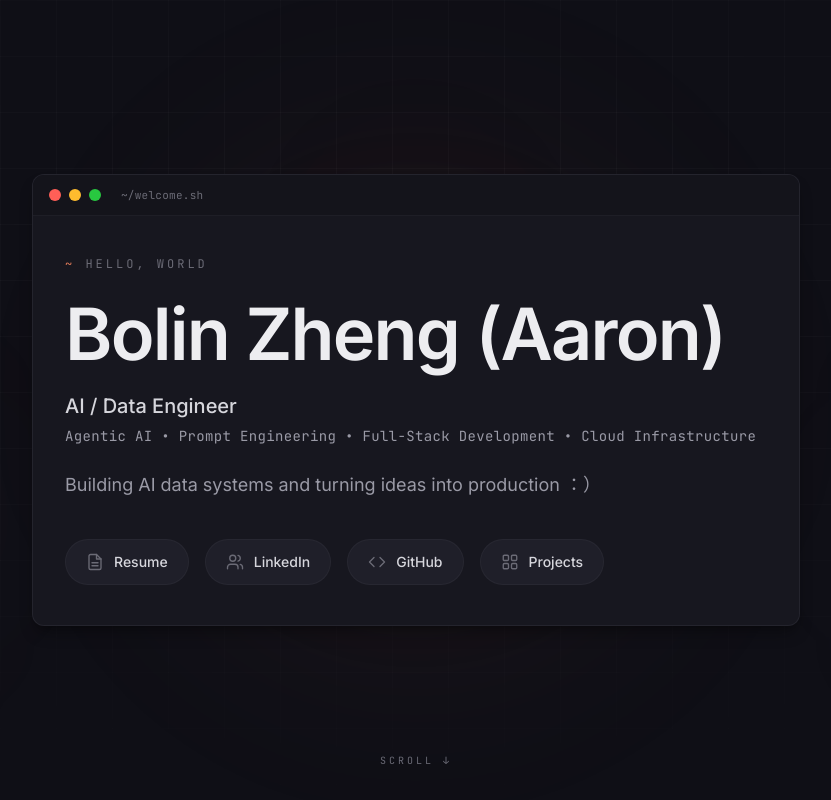
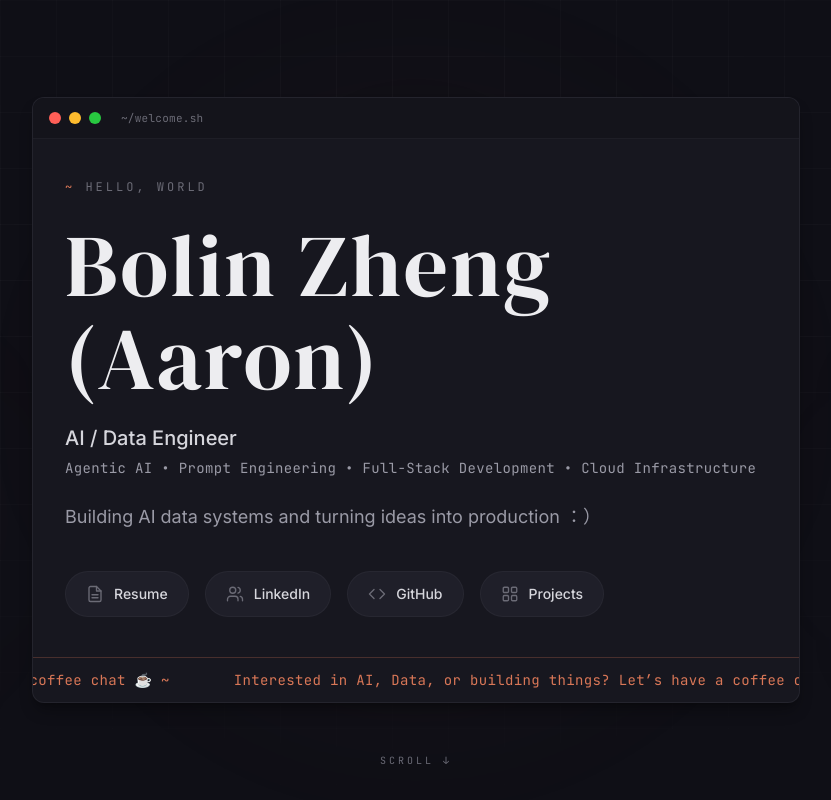
Before and after one commit to aaronzheng0111/My-Resume, a React (Vite) app: page / in a window 1280 px wide. Shown: the top 800 px of the page, without its empty margins (224-1055 px from the left). Built offline with nearby package versions, Linux system fonts and the light colour scheme.

Commit message:
[ADD] Component:The marquee

```diff
--- a/index.html
+++ b/index.html
@@ -11,7 +11,7 @@
     <link rel="preconnect" href="https://fonts.googleapis.com" />
     <link rel="preconnect" href="https://fonts.gstatic.com" crossorigin />
     <link
-      href="https://fonts.googleapis.com/css2?family=Space+Grotesk:wght@400;500;600;700&family=Inter:wght@300;400;500;600&family=JetBrains+Mono:wght@400;500&display=swap"
+      href="https://fonts.googleapis.com/css2?family=DM+Serif+Display:ital@0;1&family=Space+Grotesk:wght@400;500;600;700&family=Inter:wght@300;400;500;600&family=JetBrains+Mono:wght@400;500&display=swap"
       rel="stylesheet"
     />
   </head>
--- a/src/components/Hero.jsx
+++ b/src/components/Hero.jsx
@@ -1,4 +1,5 @@
 import { profile } from '../data/profile'
+import ScrollMarquee from './ScrollMarquee'
 
 // Resolve the resume against the app base URL so it works on GitHub Pages too.
 const resumeHref = import.meta.env.BASE_URL + profile.links.resume
@@ -77,7 +78,7 @@ export default function Hero() {
               <span className="cursor-blink ml-0.5 text-orange">_</span>
             </p>
 
-            <h1 className="mt-6 font-sans text-5xl font-semibold leading-[1.05] tracking-tight text-text sm:text-6xl md:text-7xl">
+            <h1 className="mt-6 font-hero text-5xl font-normal leading-[1.05] tracking-wide text-text sm:text-6xl md:text-7xl lg:text-[5.5rem]">
               {profile.name}
             </h1>
 
@@ -112,6 +113,8 @@ export default function Hero() {
               ))}
             </div>
           </div>
+
+          <ScrollMarquee text={profile.marquee} />
         </div>
       </div>
 
--- /dev/null
+++ b/src/components/ScrollMarquee.jsx
@@ -0,0 +1,22 @@
+/**
+ * Infinite horizontal ticker — edit the text via profile.marquee in profile.js.
+ */
+export default function ScrollMarquee({ text }) {
+  if (!text) return null
+
+  return (
+    <div
+      className="marquee overflow-hidden border-t border-orange/25 py-3"
+      aria-label={text}
+    >
+      <div className="marquee-track flex w-max">
+        <span className="marquee-item shrink-0 px-8 font-mono text-sm tracking-wide text-orange">
+          {text}
+        </span>
+        <span className="marquee-item shrink-0 px-8 font-mono text-sm tracking-wide text-orange" aria-hidden="true">
+          {text}
+        </span>
+      </div>
+    </div>
+  )
+}
--- a/src/data/profile.js
+++ b/src/data/profile.js
@@ -8,6 +8,9 @@ export const profile = {
   role: 'AI / Data Engineer',
   tagline: 'Agentic AI • Prompt Engineering • Full-Stack Development • Cloud Infrastructure',
   intro: 'Building AI data systems and turning ideas into production ：）',
+
+  // Looping ticker below hero buttons — change this sentence anytime.
+  marquee: 'Interested in AI, Data, or building things? Let’s have a coffee chat ☕️ ~',
 
   // Links — replace with your real URLs.
   links: {
--- a/src/index.css
+++ b/src/index.css
@@ -5,6 +5,7 @@
   --font-display: 'Space Grotesk', ui-sans-serif, system-ui, sans-serif;
   --font-sans: 'Inter', ui-sans-serif, system-ui, sans-serif;
   --font-mono: 'JetBrains Mono', ui-monospace, monospace;
+  --font-hero: 'DM Serif Display', ui-serif, Georgia, serif;
 
   /* Quiet, technical dark palette */
   --color-ink: #0f0f16;
@@ -88,10 +89,27 @@ body {
   animation: rise 0.7s cubic-bezier(0.22, 1, 0.36, 1) both;
 }
 
+/* 2. Hero marquee — right to left, seamless loop */
+@keyframes marquee-scroll {
+  from { transform: translateX(0); }
+  to { transform: translateX(-50%); }
+}
+.marquee-track {
+  animation: marquee-scroll 8s linear infinite;
+}
+
 @media (prefers-reduced-motion: reduce) {
   .rise,
   .cursor-blink {
     animation: none;
+  }
+  .marquee-track {
+    animation: none;
+    justify-content: center;
+    width: 100%;
+  }
+  .marquee-item:last-child {
+    display: none;
   }
   html {
     scroll-behavior: auto;
```
